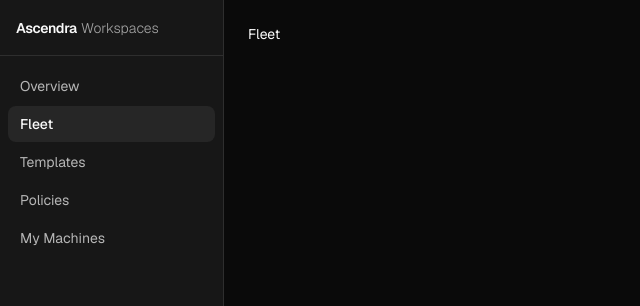
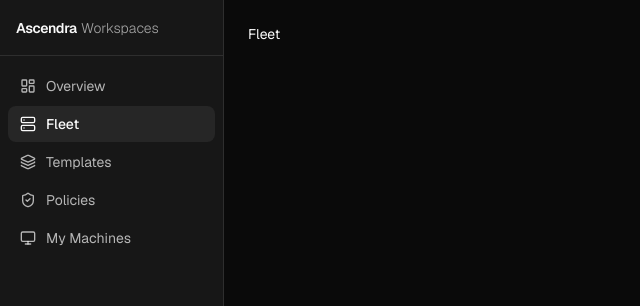
Before and after one commit to olha-leskiv/vm-dashboard, a Next.js app: page /admin/fleet in a window 1280 px wide. Shown: the top 306 px of the page, without its empty margins (0-640 px from the left). Built offline with nearby package versions, Linux system fonts and the light colour scheme; no server answers.

Commit message:
icons on the sidebar

```diff
--- a/src/app/(admin)/layout.tsx
+++ b/src/app/(admin)/layout.tsx
@@ -1,12 +1,13 @@
 import { Sidebar } from "@/components/layout/sidebar";
+import type { NavItem } from "@/components/layout/sidebar";
 import { getAuthUser } from "@/lib/auth";
 
-const NAV_ITEMS = [
-  { label: "Overview", href: "/admin/overview" },
-  { label: "Fleet", href: "/admin/fleet" },
-  { label: "Templates", href: "/admin/templates" },
-  { label: "Policies", href: "/admin/policies" },
-  { label: "My Machines", href: "/admin/machines" },
+const NAV_ITEMS: NavItem[] = [
+  { label: "Overview", href: "/admin/overview", icon: "LayoutDashboard" },
+  { label: "Fleet", href: "/admin/fleet", icon: "Server" },
+  { label: "Templates", href: "/admin/templates", icon: "Layers" },
+  { label: "Policies", href: "/admin/policies", icon: "ShieldCheck" },
+  { label: "My Machines", href: "/admin/machines", icon: "Monitor" },
 ];
 
 export default async function AdminLayout({ children }: { children: React.ReactNode }) {
--- a/src/app/(developer)/layout.tsx
+++ b/src/app/(developer)/layout.tsx
@@ -1,7 +1,8 @@
 import { Sidebar } from "@/components/layout/sidebar";
+import type { NavItem } from "@/components/layout/sidebar";
 import { getAuthUser } from "@/lib/auth";
 
-const NAV_ITEMS = [{ label: "My Machines", href: "/developer/machines" }];
+const NAV_ITEMS: NavItem[] = [{ label: "My Machines", href: "/developer/machines", icon: "Monitor" }];
 
 export default async function DeveloperLayout({ children }: { children: React.ReactNode }) {
   const user = await getAuthUser();
--- a/src/components/layout/sidebar.tsx
+++ b/src/components/layout/sidebar.tsx
@@ -4,11 +4,23 @@ import Link from "next/link";
 import { usePathname } from "next/navigation";
 import { signOut } from "@/lib/auth-actions";
 import { Button } from "@/components/ui/button";
+import { LayoutDashboard, Server, Layers, ShieldCheck, Monitor, type LucideIcon } from "lucide-react";
 import type { User } from "@/types";
+
+export type NavIconName = "LayoutDashboard" | "Server" | "Layers" | "ShieldCheck" | "Monitor";
+
+const ICON_MAP: Record<NavIconName, LucideIcon> = {
+  LayoutDashboard,
+  Server,
+  Layers,
+  ShieldCheck,
+  Monitor,
+};
 
 export interface NavItem {
   label: string;
   href: string;
+  icon?: NavIconName;
 }
 
 interface SidebarProps {
@@ -31,16 +43,18 @@ export function Sidebar({ navItems, user }: SidebarProps) {
       <nav className="flex-1 overflow-y-auto px-2 py-3 space-y-0.5">
         {navItems.map((item) => {
           const active = pathname === item.href;
+          const Icon = item.icon ? ICON_MAP[item.icon] : null;
           return (
             <Link
               key={item.href}
               href={item.href}
-              className={`flex items-center px-3 py-2 rounded-md transition-colors ${
+              className={`flex items-center gap-2.5 px-3 py-2 rounded-md transition-colors ${
                 active
                   ? "bg-sidebar-accent text-sidebar-accent-foreground font-medium"
                   : "text-sidebar-foreground/70 hover:text-sidebar-foreground hover:bg-sidebar-accent/60"
               }`}
             >
+              {Icon && <Icon className="size-4 shrink-0" />}
               {item.label}
             </Link>
           );
```
